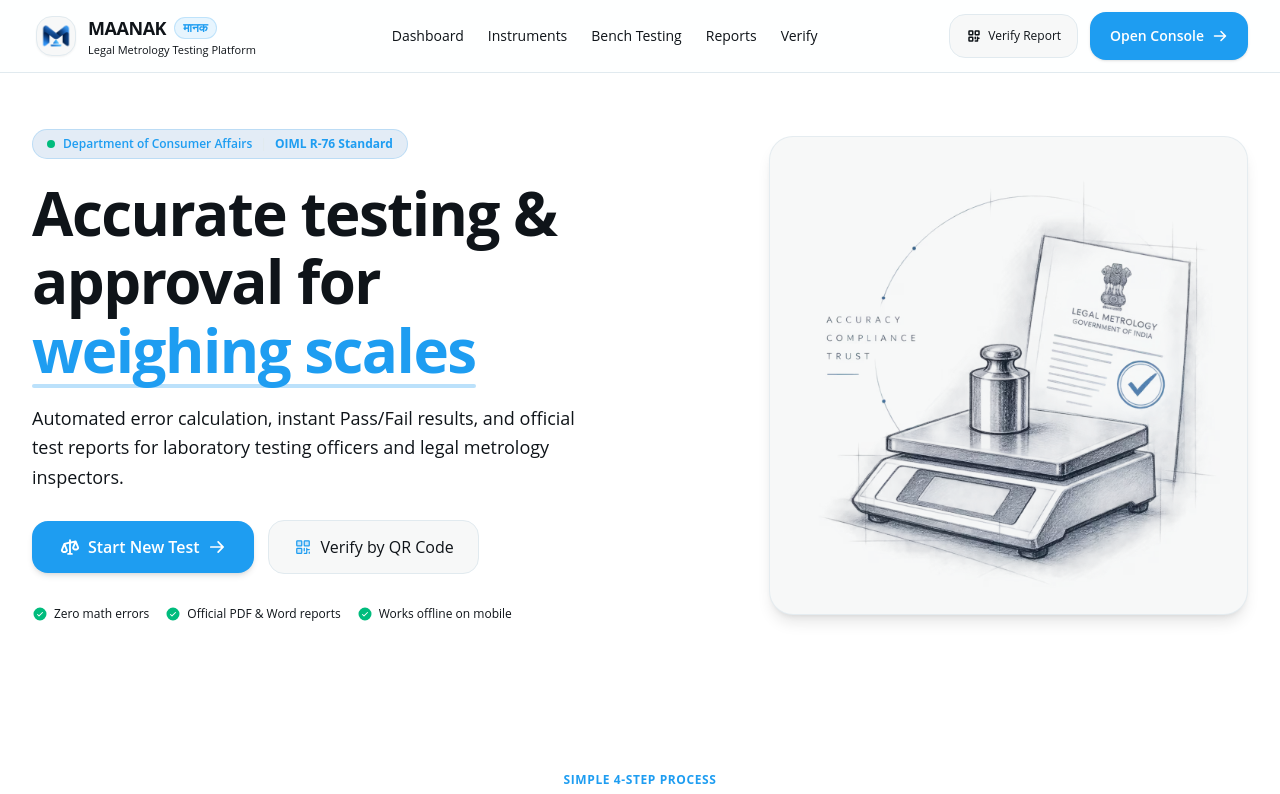
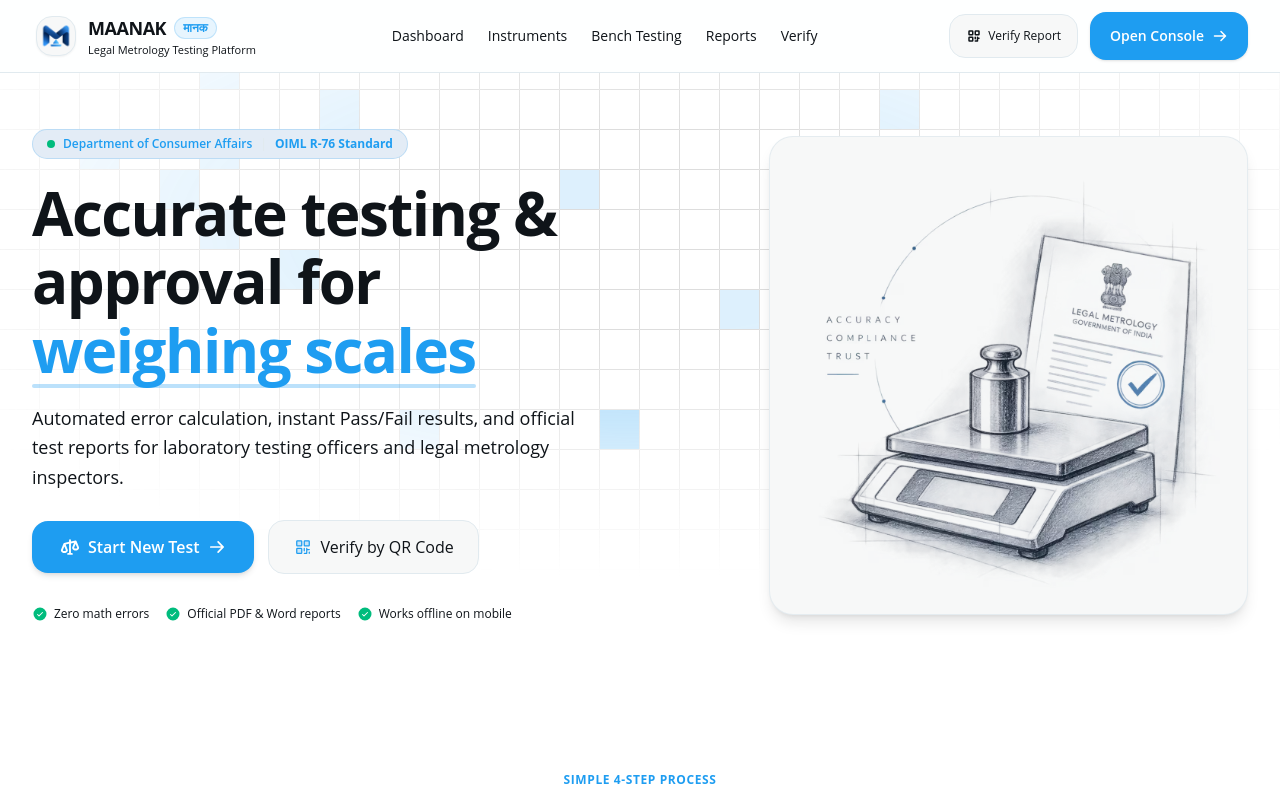
Before and after one commit to deepaksoni47/Maanak-monorepo, a Next.js app in the folder apps/web/: page / in a window 1280 px wide. Shown: the top 794 px of the page. Built offline with nearby package versions, Linux system fonts and the light colour scheme.

Commit message:
feat(web): add Magic UI GridPattern with decorative filled squares and blurred edge mask in hero

```diff
--- a/apps/web/package.json
+++ b/apps/web/package.json
@@ -6,7 +6,7 @@
     "dev": "next dev",
     "build": "next build",
     "start": "next start",
-    "test": "tsc --noEmit && node --import tsx --test \"src/components/layout/layout.test.tsx\" \"src/components/ui/GridBackground.test.tsx\"",
+    "test": "tsc --noEmit && node --import tsx --test \"src/components/layout/layout.test.tsx\" \"src/components/ui/GridBackground.test.tsx\" \"src/components/ui/grid-pattern.test.tsx\"",
     "lint": "next lint"
   },
   "dependencies": {
--- a/apps/web/src/app/page.tsx
+++ b/apps/web/src/app/page.tsx
@@ -21,7 +21,8 @@
   Gauge,
   Sparkle,
 } from "@phosphor-icons/react";
-import { GridBackground } from "@/components/ui/GridBackground";
+import { cn } from "@/lib/utils";
+import { GridPattern } from "@/components/ui/grid-pattern";
 
 export default function HomePage() {
   // Simple interactive demonstration for load evaluation
@@ -109,7 +110,41 @@
 
       {/* Hero Section */}
       <section className="relative overflow-hidden pt-8 pb-14 lg:pt-14 lg:pb-20">
-        <GridBackground />
+        <GridPattern
+          width={40}
+          height={40}
+          x={-1}
+          y={-1}
+          strokeDasharray="0"
+          squares={[
+            [4, 4],
+            [5, 1],
+            [8, 2],
+            [5, 3],
+            [5, 5],
+            [10, 10],
+            [12, 15],
+            [15, 10],
+            [10, 15],
+            [15, 10],
+            [10, 15],
+            [15, 10],
+            [2, 3],
+            [7, 6],
+            [14, 4],
+            [18, 7],
+            [22, 2],
+            [25, 5],
+          ]}
+          className={cn(
+            "stroke-neutral-300/80 dark:stroke-neutral-700/80 fill-primary/15 dark:fill-primary/20",
+            "inset-x-0 inset-y-[-10%] h-[120%]"
+          )}
+          style={{
+            WebkitMaskImage: "radial-gradient(ellipse 75% 65% at 50% 35%, white 25%, transparent 85%)",
+            maskImage: "radial-gradient(ellipse 75% 65% at 50% 35%, white 25%, transparent 85%)",
+          }}
+        />
         <div className="max-w-7xl mx-auto px-4 sm:px-6 lg:px-8 relative z-10">
           <div className="grid grid-cols-1 lg:grid-cols-12 gap-8 lg:gap-12 items-center">
             {/* Left Column (Columns 1-7): Clean, Concise, Human Copy */}
--- /dev/null
+++ b/apps/web/src/components/ui/grid-pattern.tsx
@@ -0,0 +1,68 @@
+import React, { useId } from "react";
+import { cn } from "@/lib/utils";
+
+export interface GridPatternProps extends React.SVGProps<SVGSVGElement> {
+  width?: number;
+  height?: number;
+  x?: number;
+  y?: number;
+  squares?: Array<[x: number, y: number]>;
+  strokeDasharray?: string;
+  className?: string;
+}
+
+export function GridPattern({
+  width = 40,
+  height = 40,
+  x = -1,
+  y = -1,
+  strokeDasharray = "0",
+  squares,
+  className,
+  ...props
+}: GridPatternProps) {
+  const id = useId();
+
+  return (
+    <svg
+      aria-hidden="true"
+      className={cn(
+        "pointer-events-none absolute inset-0 h-full w-full fill-gray-400/30 stroke-gray-400/30",
+        className
+      )}
+      {...props}
+    >
+      <defs>
+        <pattern
+          id={id}
+          width={width}
+          height={height}
+          patternUnits="userSpaceOnUse"
+          x={x}
+          y={y}
+        >
+          <path
+            d={`M.5 ${height}V.5H${width}`}
+            fill="none"
+            strokeDasharray={strokeDasharray}
+          />
+        </pattern>
+      </defs>
+      <rect width="100%" height="100%" strokeWidth={0} fill={`url(#${id})`} />
+      {squares && (
+        <svg x={x} y={y} className="overflow-visible">
+          {squares.map(([sqX, sqY], index) => (
+            <rect
+              strokeWidth="0"
+              key={`${sqX}-${sqY}-${index}`}
+              width={width - 1}
+              height={height - 1}
+              x={sqX * width + 1}
+              y={sqY * height + 1}
+            />
+          ))}
+        </svg>
+      )}
+    </svg>
+  );
+}
--- /dev/null
+++ b/apps/web/src/lib/utils.ts
@@ -0,0 +1,25 @@
+export type ClassValue = string | number | boolean | undefined | null | { [key: string]: any } | ClassValue[];
+
+/**
+ * Merges class names safely without external dependencies.
+ */
+export function cn(...inputs: ClassValue[]): string {
+  const classes: string[] = [];
+
+  for (const input of inputs) {
+    if (!input) continue;
+
+    if (typeof input === "string" || typeof input === "number") {
+      classes.push(String(input));
+    } else if (Array.isArray(input)) {
+      const inner = cn(...input);
+      if (inner) classes.push(inner);
+    } else if (typeof input === "object") {
+      for (const [key, value] of Object.entries(input)) {
+        if (value) classes.push(key);
+      }
+    }
+  }
+
+  return classes.join(" ");
+}
```
Also changed, not shown: 1 other file (tests, documents, lock files or other folders).
